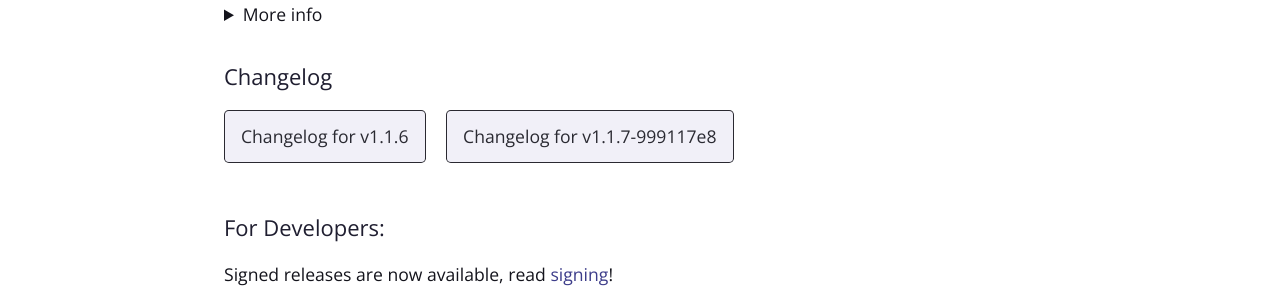
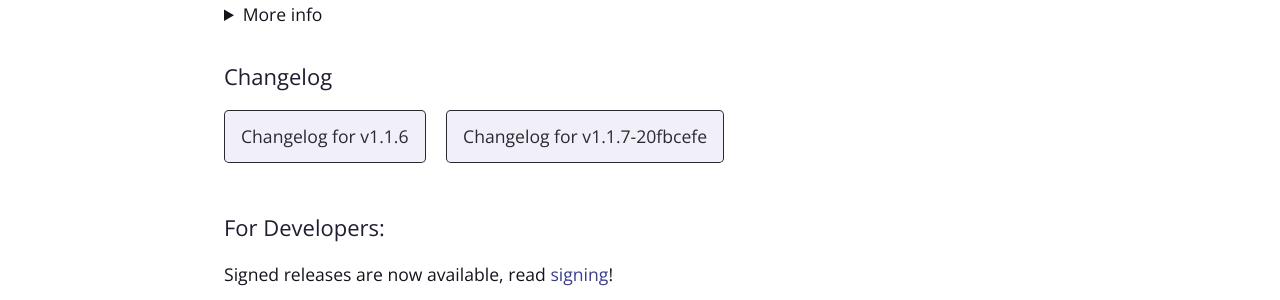
Before and after one commit to kami-blue/website, a Jekyll site: the page built from download.md, in a window 1280 px wide. Shown: the part 621-921 px from the top of the page. Built offline with Jekyll 4.4.1, drawn with Linux system fonts in a browser that asks for light colours.

Commit message:
bump ver to v1.1.7-20fbcefe

```diff
--- a/_config.yml
+++ b/_config.yml
@@ -7,13 +7,13 @@ github:
   website_url: https://github.com/kami-blue/website
   jar_url: https://github.com/kami-blue/client/releases/download/v1.1.6/KAMI-Blue-v1.1.6-release.jar
   jar_sig_url: https://github.com/kami-blue/client/releases/download/v1.1.6/KAMI-Blue-v1.1.6-release.jar.sig
-  beta_jar_url: https://github.com/kami-blue/nightly-releases/releases/download/1.1.7-999117e8/kamiblue-1.1.7-999117e8-release.jar
+  beta_jar_url: https://github.com/kami-blue/nightly-releases/releases/download/1.1.7-20fbcefe/kamiblue-1.1.7-20fbcefe-release.jar
 cur_ver: v1.1.6
-beta_ver: v1.1.7-999117e8
+beta_ver: v1.1.7-20fbcefe
 discord_url: https://kamiblue.org/discord
 downloads_api_ver: v1
 totalNightlies_api_ver: v1
-total_nightly_releases: 76
+total_nightly_releases: 77
 theme: jekyll-theme-cayman
 gems:
   - jekyll-seo-tag
```
